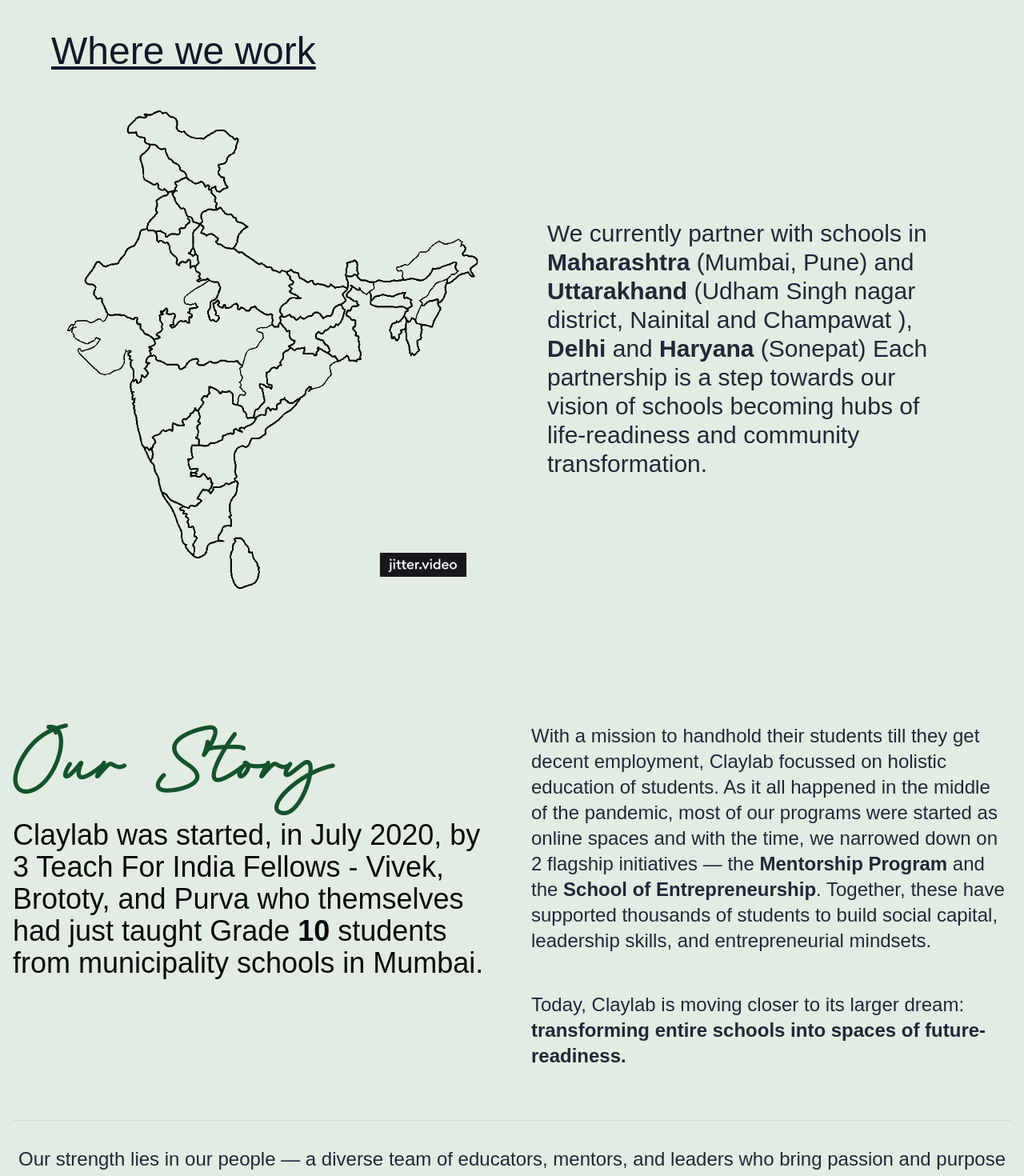
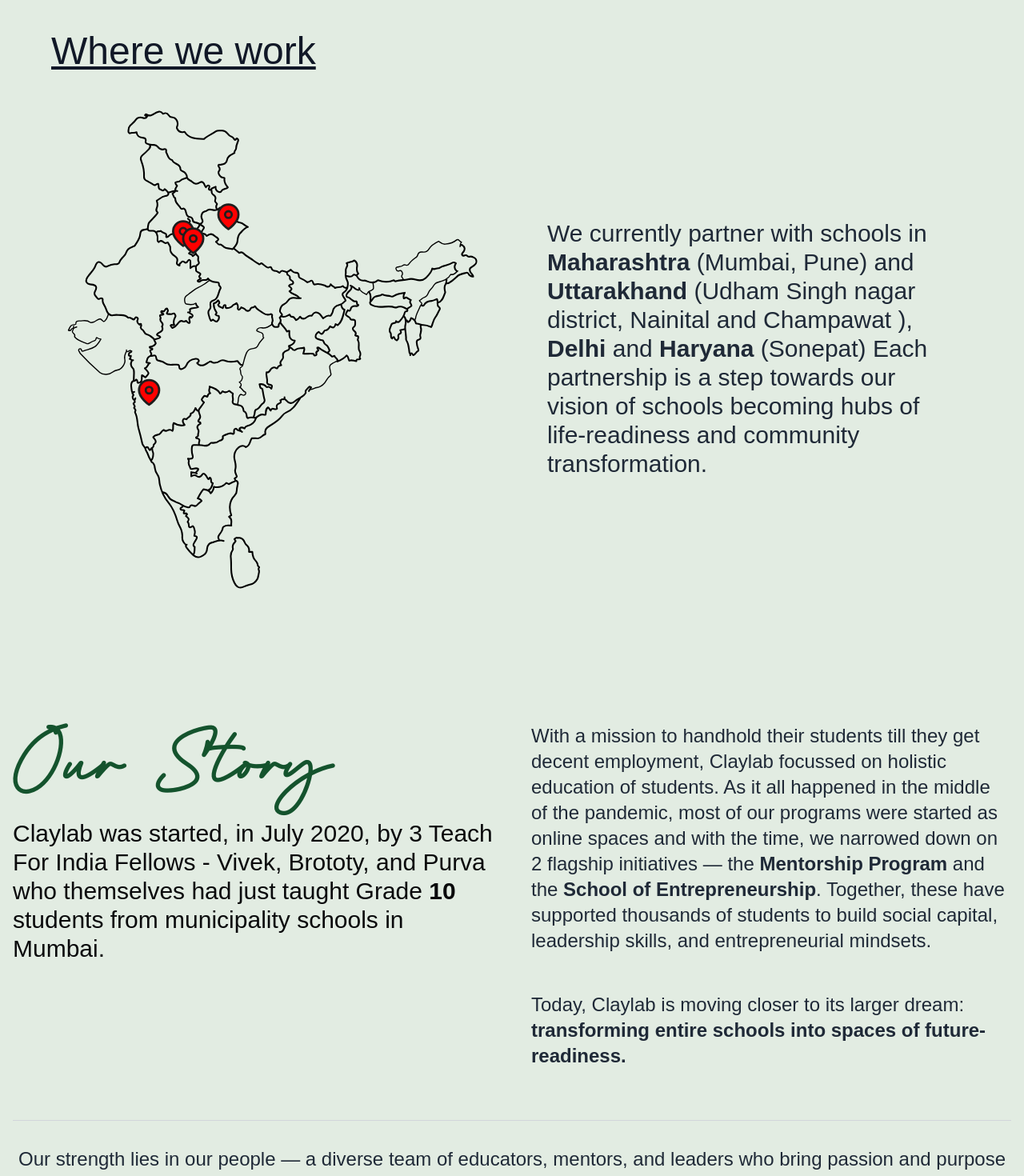
Before and after one commit to AkankshyaaMallick/ClaylabDemo, a Next.js app: page /about in a window 1280 px wide. Shown: the part 1680-3150 px from the top of the page at 80% size. Built offline with nearby package versions, Linux system fonts and the light colour scheme; a web font is replaced by a local one.

Commit message:
added necessary changes

```diff
--- a/components/about/ourJourney.tsx
+++ b/components/about/ourJourney.tsx
@@ -17,12 +17,12 @@
           </div>
         </div> */}
 
-        <div className="sticky top-20 h-fit self-start">
-          <div className="space-y-4 sm:space-y-6">
+        <div className=" h-fit self-start">
+          <div className="bg-clay-light-hover space-y-4 sm:space-y-6">
             <h2 className="font-hendrigo text-4xl sm:text-4xl md:text-6xl lg:text-[6rem] text-green-900 leading-tight">
               Our Story
             </h2>
-            <p className="text-2xl sm:text-3xl md:text-4xl font-medium  sm:mt-80 md:mt-96">
+            <p className="text-2xl sm:text-3xl md:text4xl font-medium  sm:mt-80 md:mt-96">
               Claylab was started, in July 2020, by 3 Teach For India Fellows -
               Vivek, Brototy, and Purva who themselves had just taught Grade <strong>10 </strong>
               students from municipality schools in Mumbai.
@@ -31,7 +31,7 @@
         </div>
 
         {/* Right Scrollable Section */}
-        <div className="space-y-6 sm:space-y-12 text-base sm:text-lg md:text-2xl text-gray-800">
+        <div className="bg-clay-light-hover space-y-6 sm:space-y-12 text-base sm:text-lg md:text-2xl text-gray-800">
           <p>
             With a mission to handhold their students till they get decent employment,
             Claylab focussed on holistic education of students.
--- a/components/about/whereWeWork.tsx
+++ b/components/about/whereWeWork.tsx
@@ -20,7 +20,7 @@
               <div className="text-center">
                 <div className="w-full h-full rounded-lg flex items-center justify-center p-4">
                   <Image
-                    src="/claylab assets/aboutUs/whereWeWork/map.gif"
+                    src="/claylab assets/aboutUs/whereWeWork/map.svg"
                     alt="India Map"
                     fill
                     className="w-full h-full object-contain"
--- a/components/entrepreneurship/whatYouGet.tsx
+++ b/components/entrepreneurship/whatYouGet.tsx
@@ -1,7 +1,6 @@
 "use client"
 
 import Image from "next/image"
-import { MapPin } from "lucide-react"
 import { Button } from "@/components/ui/button"
 import Heading from "../heading"
 import Link from "next/link";
--- a/components/home/hero.tsx
+++ b/components/home/hero.tsx
@@ -134,9 +134,11 @@
           We partner with schools to prepare students for the future — helping them grow into confident leaders, problem-solvers, and change-makers.
         </p>
 
-        <Button className="bg-gradient-to-r from-green-800 to-green-600 hover:bg-gradient-to-r hover:from-green-700 hover:to-green-500 text-white rounded-md w-full sm:w-min px-8 sm:px-16 py-3 sm:py-4 text-base sm:text-lg">
-          Join us
-        </Button>
+        <Button className="hidden sm:flex bg-gradient-to-r from-green-800 to-green-600 hover:bg-gradient-to-r hover:from-green-700 hover:to-green-500 text-white rounded-md w-full sm:w-min px-8 sm:px-16 py-3 sm:py-4 text-base sm:text-lg">
+  Join us
+</Button>
+
+
       </div>
 
       {/* Image Indicators */}
--- a/components/home/pillarsOfApproach.tsx
+++ b/components/home/pillarsOfApproach.tsx
@@ -110,7 +110,7 @@
     <section className="py-8 sm:py-10 px-2 sm:px-4 md:px-16">
       {/* <Heading text="Pillars of Approach" /> */}
       <h2 className="font-[var(--font-kind-sans)] text-2xl sm:text-5xl md:text-5xl underline text-gray-900 tracking-tight leading-snug mb-8">
-              The ClayLab Approach
+              The Claylab Approach
             </h2>
 
       <h1 className="text-2xl mt-8">
--- a/components/mentorship/mentorshipProgram.tsx
+++ b/components/mentorship/mentorshipProgram.tsx
@@ -98,8 +98,8 @@
               <div>
                 <p className="text-lg text-gray-700 leading-relaxed">
                   Each Grade 10 student is mapped with a unique mentor —{" "}
-                  <span className="font-bold text-green-600">a working professional </span>
-                  volunteering to guide one child.<br />
+                  <span className="font-bold text-green-600">a working professional volunteering </span>
+                   to guide one child.<br />
                   Together, the mentor and mentee work on{" "}
                   <span className="font-semibold text-green-600">6 key outputs:</span>
                 </p>
```
